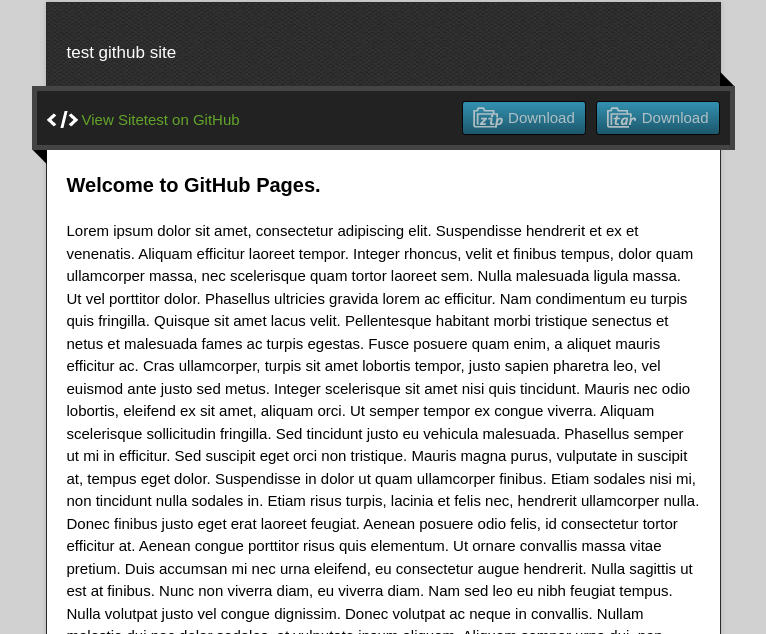
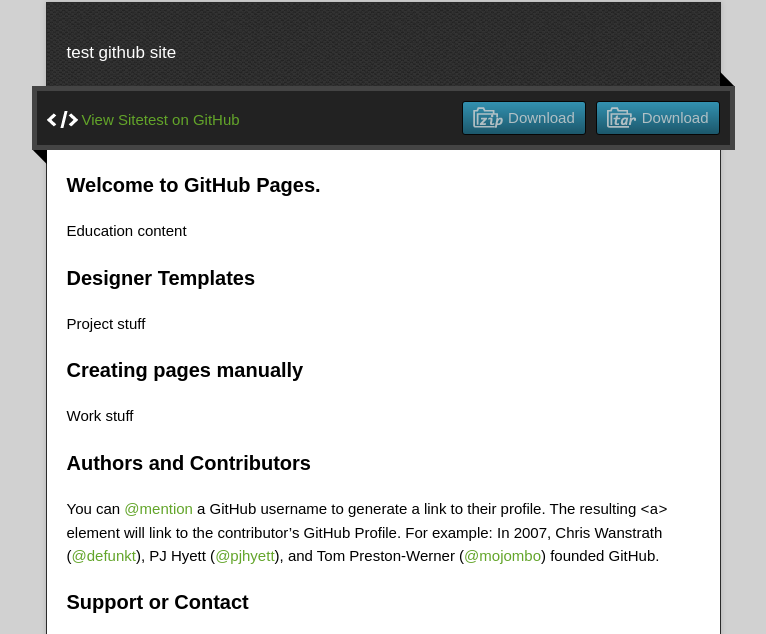
Before and after one commit to samuelshao/sitetest, a plain HTML site: page index.html in a window 1280 px wide. Shown: the part 128-762 px from the top of the page, without its empty margins (257-1023 px from the left). Drawn offline with nearby package versions, Linux system fonts and the light colour scheme.

Commit message:
placeholder text

```diff
--- a/index.html
+++ b/index.html
@@ -37,27 +37,19 @@
         </div>
         <article class="markdown-body">
           <h3>
-<a id="welcome-to-github-pages" class="anchor" href="#welcome-to-github-pages" aria-hidden="true"><span aria-hidden="true" class="octicon octicon-link"></span></a>Welcome to GitHub Pages.</h3>
+<a id="Education" class="anchor" href="#welcome-to-github-pages" aria-hidden="true"><span aria-hidden="true" class="octicon octicon-link"></span></a>Welcome to GitHub Pages.</h3>
 
-<p>Lorem ipsum dolor sit amet, consectetur adipiscing elit. Suspendisse hendrerit et ex et venenatis. Aliquam efficitur laoreet tempor. Integer rhoncus, velit et finibus tempus, dolor quam ullamcorper massa, nec scelerisque quam tortor laoreet sem. Nulla malesuada ligula massa. Ut vel porttitor dolor. Phasellus ultricies gravida lorem ac efficitur. Nam condimentum eu turpis quis fringilla. Quisque sit amet lacus velit. Pellentesque habitant morbi tristique senectus et netus et malesuada fames ac turpis egestas.
-
-Fusce posuere quam enim, a aliquet mauris efficitur ac. Cras ullamcorper, turpis sit amet lobortis tempor, justo sapien pharetra leo, vel euismod ante justo sed metus. Integer scelerisque sit amet nisi quis tincidunt. Mauris nec odio lobortis, eleifend ex sit amet, aliquam orci. Ut semper tempor ex congue viverra. Aliquam scelerisque sollicitudin fringilla. Sed tincidunt justo eu vehicula malesuada.
-
-Phasellus semper ut mi in efficitur. Sed suscipit eget orci non tristique. Mauris magna purus, vulputate in suscipit at, tempus eget dolor. Suspendisse in dolor ut quam ullamcorper finibus. Etiam sodales nisi mi, non tincidunt nulla sodales in. Etiam risus turpis, lacinia et felis nec, hendrerit ullamcorper nulla. Donec finibus justo eget erat laoreet feugiat. Aenean posuere odio felis, id consectetur tortor efficitur at. Aenean congue porttitor risus quis elementum. Ut ornare convallis massa vitae pretium. Duis accumsan mi nec urna eleifend, eu consectetur augue hendrerit. Nulla sagittis ut est at finibus. Nunc non viverra diam, eu viverra diam. Nam sed leo eu nibh feugiat tempus. Nulla volutpat justo vel congue dignissim.
-
-Donec volutpat ac neque in convallis. Nullam molestie dui nec dolor sodales, at vulputate ipsum aliquam. Aliquam semper urna dui, non bibendum odio aliquet ac. Interdum et malesuada fames ac ante ipsum primis in faucibus. Nam quis dolor lacus. Phasellus blandit velit sit amet nulla iaculis, et volutpat dui malesuada. Nullam eleifend augue sit amet tellus sagittis, sed pretium urna ullamcorper. Donec molestie orci non molestie interdum. Duis eu blandit sapien, tempor suscipit orci. Pellentesque habitant morbi tristique senectus et netus et malesuada fames ac turpis egestas. Fusce quis pellentesque nisl. Fusce vel ligula hendrerit, commodo nulla eget, malesuada ex. Nulla facilisi. Praesent nisi magna, viverra ac mattis a, posuere non risus.
-
-Donec eget tempor risus, sit amet tempor quam. Curabitur sed leo dictum, fermentum ex vitae, euismod velit. Pellentesque non gravida diam, sit amet commodo nibh. Vivamus mattis erat quis magna sagittis lacinia vitae sed sapien. Sed blandit nisi vitae tellus egestas fermentum. Fusce porta ultricies sem, id tempor odio eleifend quis. Etiam tincidunt massa id ligula congue tincidunt. Donec sagittis nisl a blandit varius. Phasellus turpis nulla, egestas eu magna a, hendrerit dictum velit. Sed et fringilla dolor. Cras in sem non ex vehicula aliquet vitae at arcu. Nam quis metus ac urna gravida condimentum. Aliquam quis faucibus dolor.</p>
+<p>Education content</p>
 
 <h3>
-<a id="designer-templates" class="anchor" href="#designer-templates" aria-hidden="true"><span aria-hidden="true" class="octicon octicon-link"></span></a>Designer Templates</h3>
+<a id="Relevant Projects" class="anchor" href="#designer-templates" aria-hidden="true"><span aria-hidden="true" class="octicon octicon-link"></span></a>Designer Templates</h3>
 
-<p>We’ve crafted some handsome templates for you to use. Go ahead and click 'Continue to layouts' to browse through them. You can easily go back to edit your page before publishing. After publishing your page, you can revisit the page generator and switch to another theme. Your Page content will be preserved.</p>
+<p>Project stuff</p>
 
 <h3>
-<a id="creating-pages-manually" class="anchor" href="#creating-pages-manually" aria-hidden="true"><span aria-hidden="true" class="octicon octicon-link"></span></a>Creating pages manually</h3>
+<a id="Work experience" class="anchor" href="#creating-pages-manually" aria-hidden="true"><span aria-hidden="true" class="octicon octicon-link"></span></a>Creating pages manually</h3>
 
-<p>If you prefer to not use the automatic generator, push a branch named <code>gh-pages</code> to your repository to create a page manually. In addition to supporting regular HTML content, GitHub Pages support Jekyll, a simple, blog aware static site generator. Jekyll makes it easy to create site-wide headers and footers without having to copy them across every page. It also offers intelligent blog support and other advanced templating features.</p>
+<p>Work stuff</p>
 
 <h3>
 <a id="authors-and-contributors" class="anchor" href="#authors-and-contributors" aria-hidden="true"><span aria-hidden="true" class="octicon octicon-link"></span></a>Authors and Contributors</h3>
```
